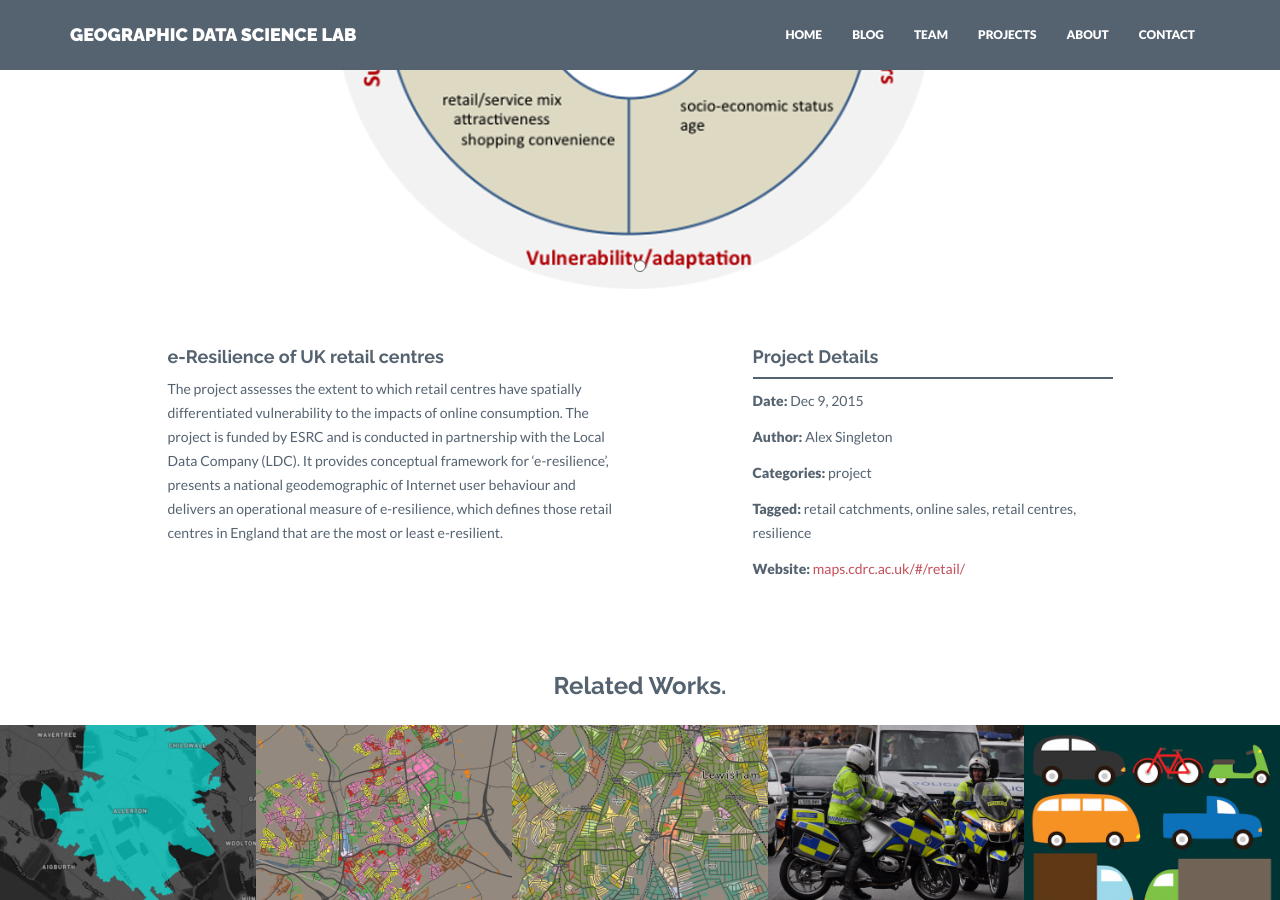
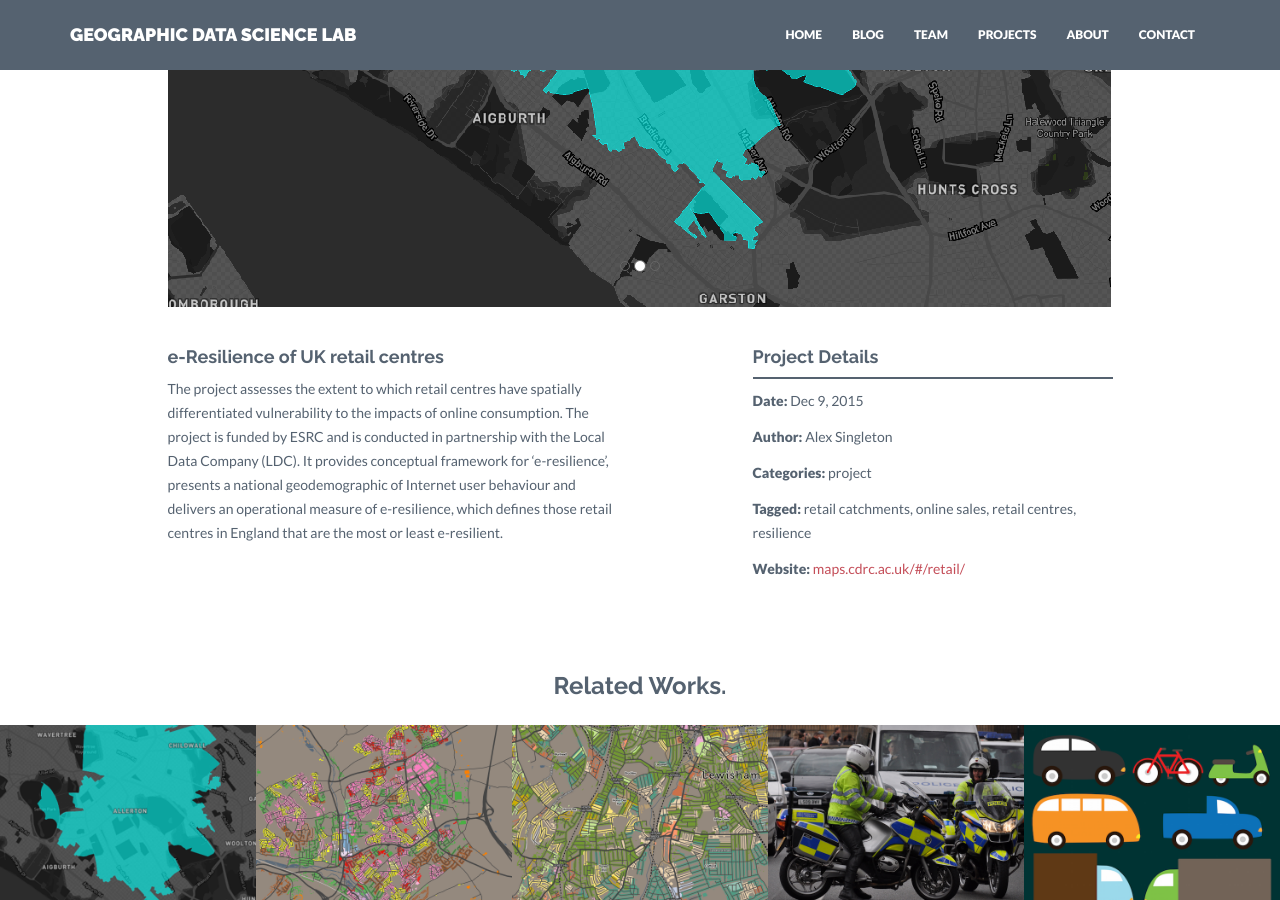
Before and after one commit to alexsingleton/geographicdatascience, a Jekyll site: the page built from _posts/project/2015-12-10-eresilience.markdown, in a window 1280 px wide and 900 px high, scrolled down 519 px. Built offline with Jekyll 4.4.1, drawn with Linux system fonts in a browser that asks for light colours; nearby versions of some CDN libraries.

Commit message:
new images

```diff
--- a/_posts/project/2015-12-10-eresilience.markdown
+++ b/_posts/project/2015-12-10-eresilience.markdown
@@ -8,6 +8,8 @@
 img: eres.png
 carousel:
 - c_eres.png
+- c_eres2.png
+- c_eres3.png
 tagged: retail catchments, online sales, retail centres, resilience
 website: maps.cdrc.ac.uk/#/retail/
 ---
```
Also changed, not shown: assets/img/project/carousel/c_eres2.png (added), assets/img/project/carousel/c_eres3.png (added).
